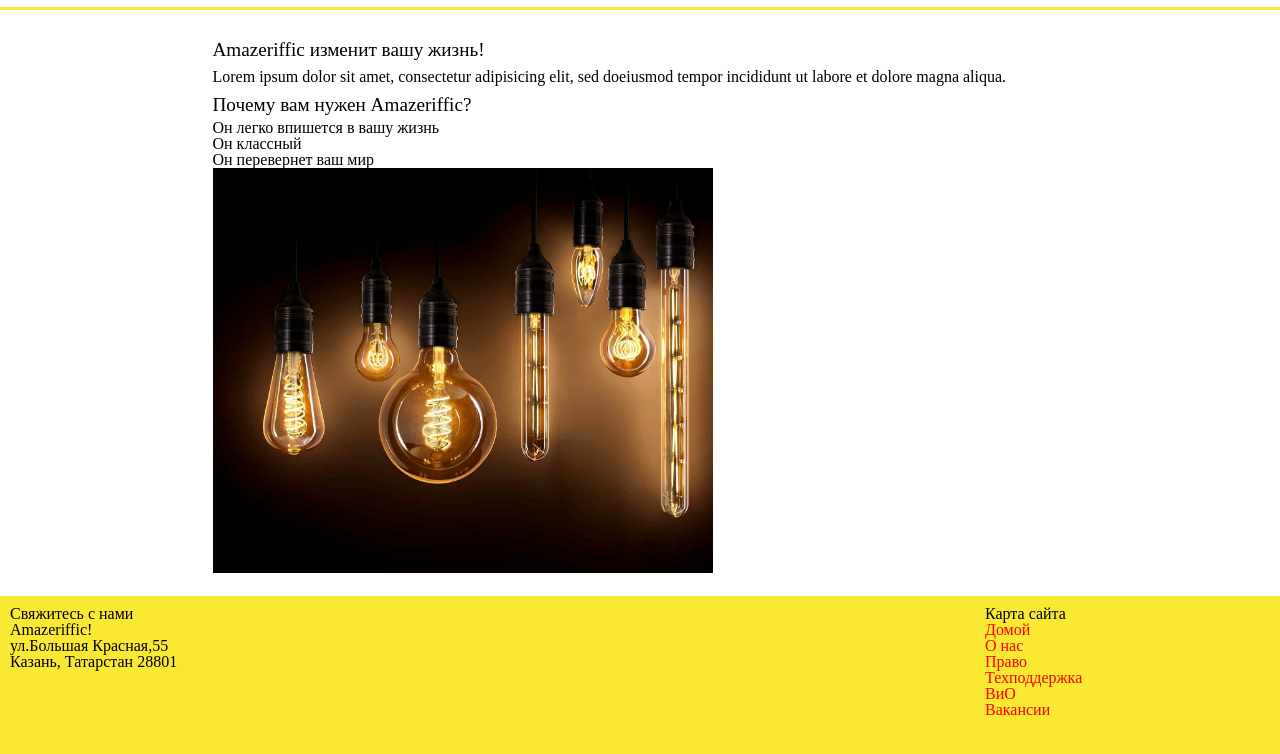
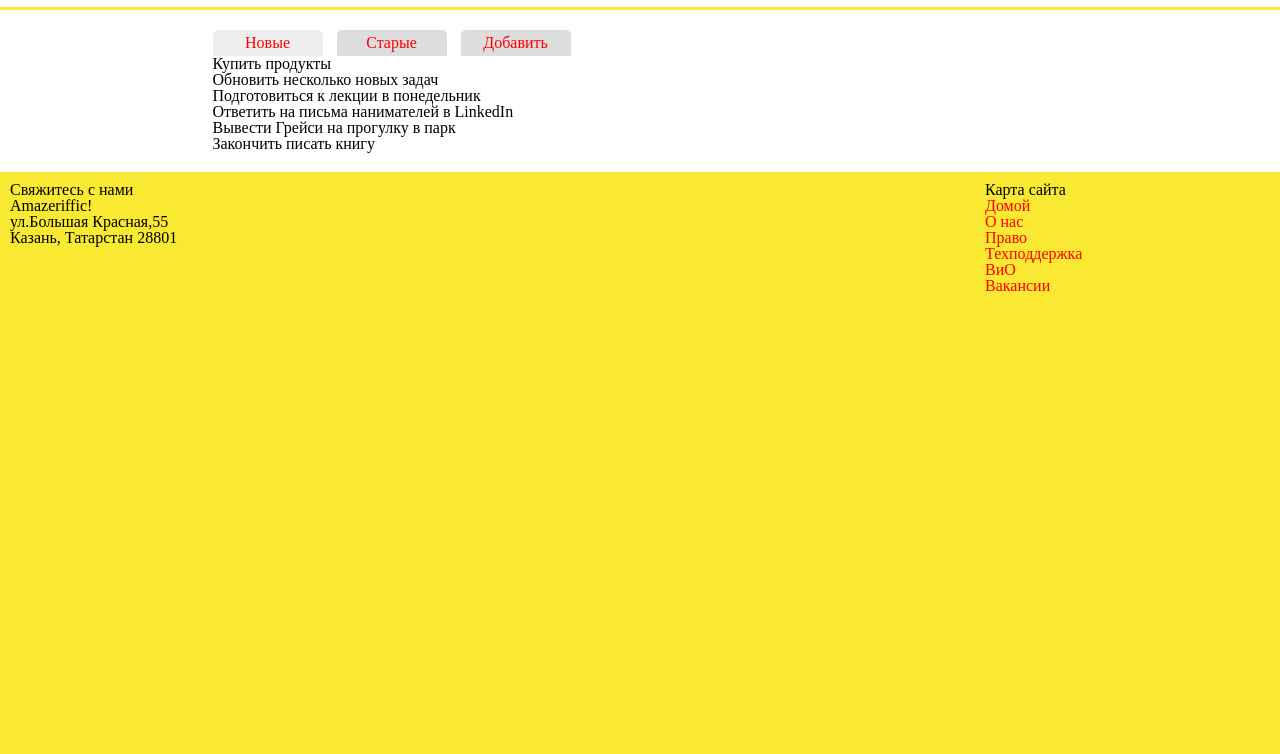
Before and after one commit to RomanovaAnV/Amazeriffic, a plain HTML site: page index.html in a window 1280 px wide. Shown: the part 32-786 px from the top of the page. Drawn offline with Linux system fonts and the light colour scheme.

Commit message:
4.1 add app.js and new index and style

```diff
--- /dev/null
+++ b/app.js
@@ -0,0 +1,5 @@
+var main = function () {
+"use strict";
+console.log("hello, world!");
+};
+$(document).ready(main);
--- a/index.html
+++ b/index.html
@@ -22,16 +22,21 @@
 
 <main>
 <div class ="container">
-<h2>Amazeriffic изменит вашу жизнь!</h2>
-<p>Lorem ipsum dolor sit amet, consectetur adipisicing elit, sed doeiusmod tempor
-incididunt ut labore et dolore magna aliqua.</p>
-<h3>Почему вам нужен Amazeriffic?</h3>
+<div class="tabs">
+<a href=""><span class="active">Новые</span></a>
+<a href=""><span>Старые</span></a>
+<a href=""><span>Добавить</span></a>
+</div>
+<div class="content">
 <ul>
-<li>Он легко впишется в вашу жизнь</li>
-<li>Он классный</li>
-<li>Он перевернет ваш мир</li>
+<li>Купить продукты<li>
+<li>Обновить несколько новых задач</li>
+<li>Подготовиться к лекции в понедельник</li>
+<li>Ответить на письма нанимателей в LinkedIn</li>
+<li>Вывести Грейси на прогулку в парк</li>
+<li>Закончить писать книгу</li>
 </ul>
-<img src="lamp.jpg" alt="Изображение лампочки" style = "width:500px">
+</div>
 </div>
 </main>
 
--- a/style.css
+++ b/style.css
@@ -88,3 +88,17 @@
 	float: right;
 	width: 285px;
 }
+
+.tabs a span {
+display: inline-block;
+border-radius: 5px 5px 0 0;
+width: 100px;
+margin-right: 10px;
+text-align: center;
+background: #ddd;
+padding: 5px;
+}
+
+.tabs a span.active {
+background: #eee;
+}
```
